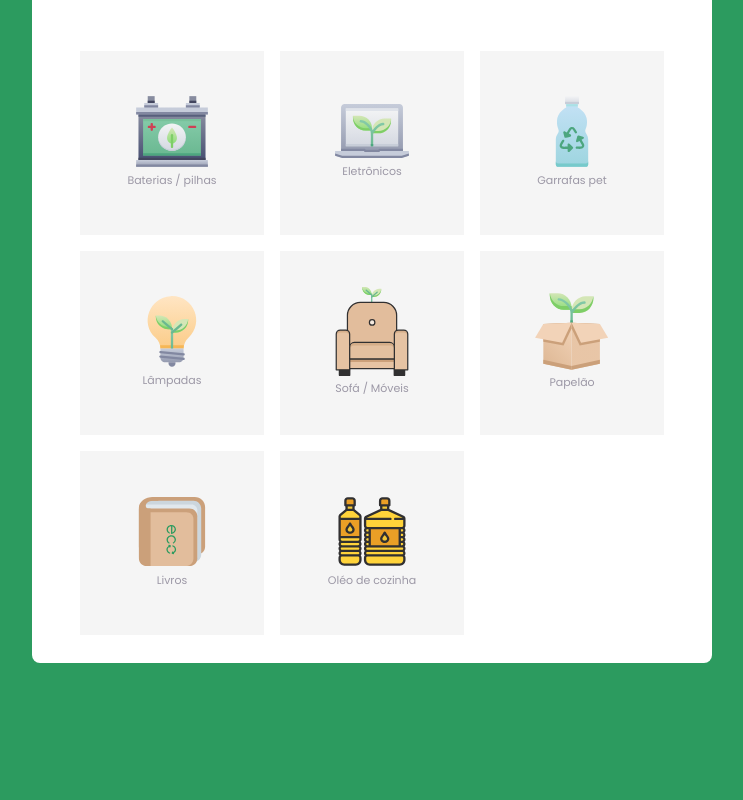
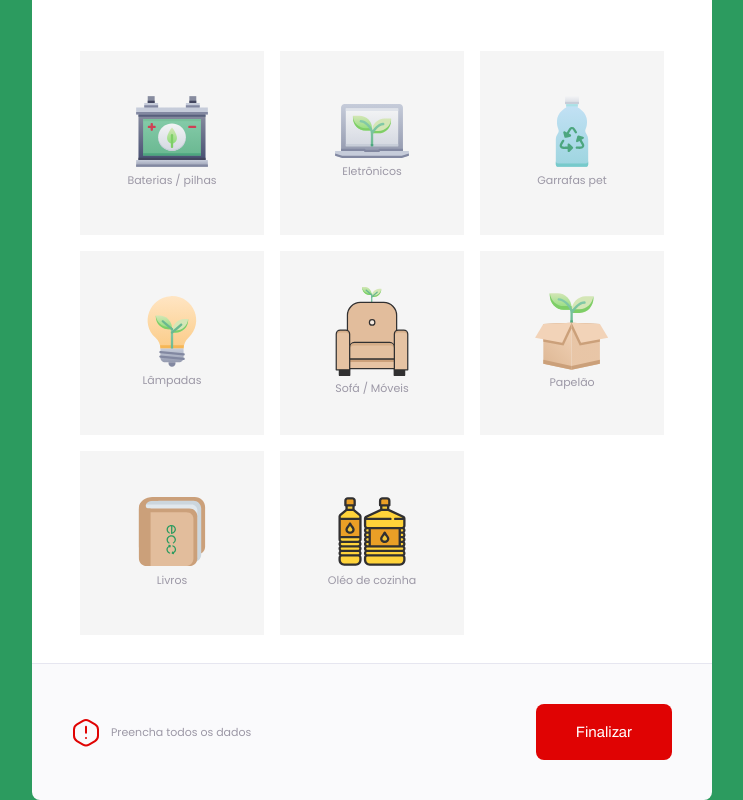
Before and after one commit to AntonioNarcilio/eco, a React (Create React App) app in the folder front/: page /createPoint in a window 1280 px wide. Shown: the part 892-1692 px from the top of the page, without its empty margins (268-1011 px from the left). Before the commit the page ends 1595 px from the top, so only its background shows below. Built offline with nearby package versions, Linux system fonts and the light colour scheme.

Commit message:
Adicionando layout das actions do form

```diff
--- a/front/public/index.html
+++ b/front/public/index.html
@@ -26,6 +26,8 @@
     -->
     <link rel="preconnect" href="https://fonts.gstatic.com">
     <link href="https://fonts.googleapis.com/css2?family=Poppins&display=swap" rel="stylesheet">
+    <link href="https://fonts.googleapis.com/css2?family=Archivo&display=swap" rel="stylesheet">
+
     <title>React App</title>
   </head>
   <body>
--- a/front/src/pages/CreatePoint/index.js
+++ b/front/src/pages/CreatePoint/index.js
@@ -1,6 +1,6 @@
 import React from 'react'
 import { useHistory } from 'react-router-dom'
-import { Header, Form, Input, Label, SelectableContainer, SelectableHeader, SelectableGroup } from './styles'
+import { Header, Form, Input, Label, SelectableContainer, SelectableHeader, SelectableGroup, ActionsContainer, AlertMsg, FinishButton } from './styles'
 import SelectableItem from './selectableItem'
 
 import BackIcon from '../../assets/images/icons/arrow-left 1.svg'
@@ -13,6 +13,7 @@ import Sofa from '../../assets/images/icons/Sofa.svg'
 import Product from '../../assets/images/icons/Product.svg'
 import Book from '../../assets/images/icons/Book.svg'
 import Oleo from '../../assets/images/icons/oleo.svg'
+import Attention from '../../assets/images/icons/Atenção.svg'
 
 function CreatePoint() {
     let history = useHistory()
@@ -73,15 +74,20 @@ function CreatePoint() {
                         <h2>Itens coletáveis</h2>
                         <p>Selecione um ou mais</p>
                     </SelectableHeader>
-
                     <SelectableGroup>
                         {itens.map((item, index)=>(
                             <SelectableItem image={item.image} title={item.name}/>
                         ))}
                     </SelectableGroup>
-
                 </SelectableContainer>
             </Form>
+            <ActionsContainer>
+                <AlertMsg>
+                    <img src={Attention} alt={'Atenção'} />
+                    <p>Preencha todos os dados</p>
+                </AlertMsg>
+                <FinishButton>Finalizar</FinishButton>
+            </ActionsContainer>
         </div>
     )
 }
--- a/front/src/pages/CreatePoint/styles.js
+++ b/front/src/pages/CreatePoint/styles.js
@@ -17,11 +17,12 @@ export const Header = styled.div`
 `
 export const Form = styled.div`
     background-color: #FFFFFF;
-    margin: 0 auto 5vh;
+    margin: 0 auto;
     max-width: 600px;
     /* height: 40rem; */
     border: 1px  #E6E6F0;
-    border-radius: 8px;
+    border-top-left-radius: 8px;
+    border-top-right-radius: 8px;
     padding: 20px 40px;
 
     h1 {
@@ -128,3 +129,46 @@ export const SelectableContent = styled.div`
         margin: 0 !important;
     }
 `
+
+export const ActionsContainer = styled.div`
+    border-top: 1px solid #E6E6F0;
+    max-width: 600px;
+    padding: 40px 40px;
+    background-color: #FAFAFC;
+    margin: 0 auto;
+    border-bottom-left-radius: 8px;
+    border-bottom-right-radius: 8px;
+    display: flex;
+    justify-content: space-between;
+`
+
+export const AlertMsg = styled.div`
+    display: flex;
+    align-items: center;
+    p {
+        margin-left: 10px;
+        font-family: 'Poppins', sans-serif;
+        font-weight: 400;
+        font-size: 11px;
+        line-height: 24px;
+        color: #9C98A6;
+    }
+`
+
+export const FinishButton = styled.button`
+    background-color: #E00303;
+    color: #fff;
+    font-family: 'Archivo', sans-serif;
+    font-weight: 600;
+    font-size: 15px;
+    line-height: 26px;
+    border: 0;
+    border-radius: 8px;
+    padding: 15px 2.5rem;
+    transition: all 0.2s ease-in-out;
+
+    &:hover{
+        cursor: pointer;
+        background-color: #FD6161;
+    }
+`
```
Also changed, not shown: front/src/assets/images/icons/Atenção.svg (added).
